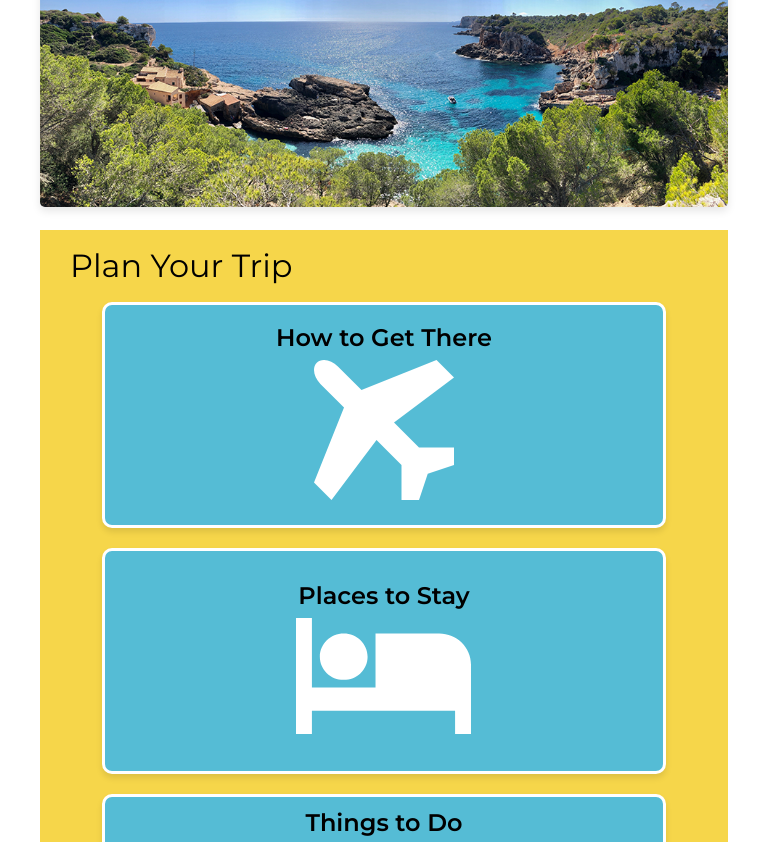
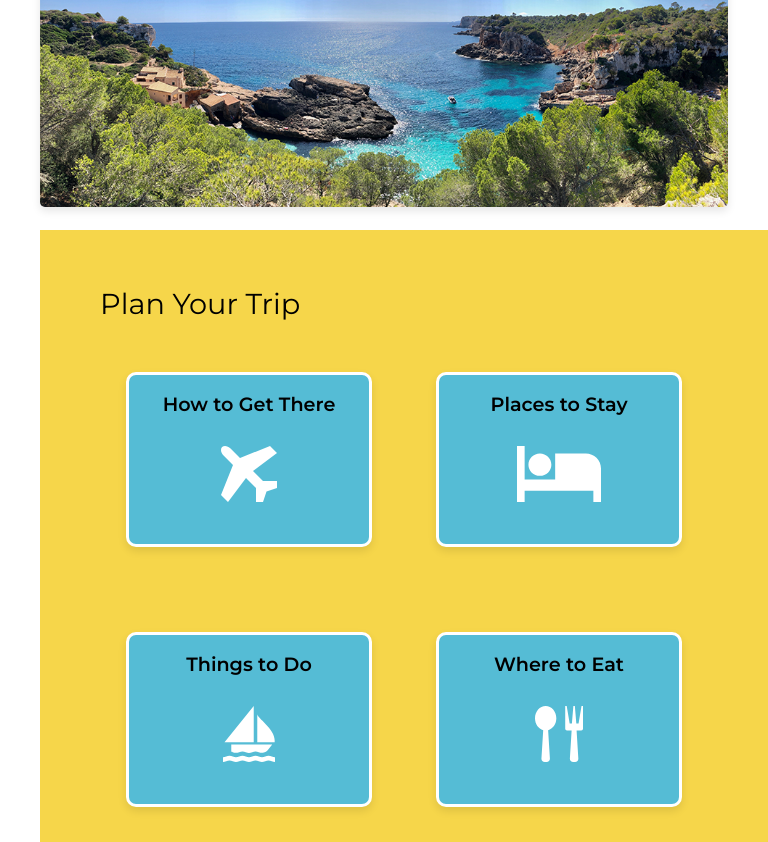
Before and after one commit to AlpOnCaffeine/wunderlust, a plain HTML site: page wunderlust-majorca.html in a window 768 px wide. Shown: the part 763-1605 px from the top of the page. Drawn offline with Linux system fonts and the light colour scheme; a web font is replaced by a local one.

Commit message:
Update styles2.css
plan looking good

```diff
--- a/styles2.css
+++ b/styles2.css
@@ -680,5 +680,68 @@ footer a:hover {
 #img-grid picture {
     grid-column: span 2; /* Make the bottom image span both columns */
 }
+/* Plan Your Trip Section */
+#plan {
+    background-color: #F6D64A; /* Yellow background */
+    text-align: left; /* Center-align text */
+    width: 100%;
+}
+
+#plan h3 {
+    font-size: 1.8rem;
+    margin: 20px;
+    padding-top: 20px;
+    padding-left: 20px;
+    color: #000; /* Black text */
 
 }
+
+/* Grid layout for the icons */
+#plan div {
+    display: grid;
+    grid-template-columns: repeat(2, 1fr); /* 2 columns */
+    gap: 20px; /* Space between grid items */
+    justify-items: center; /* Center grid items horizontally */
+    align-items: center; /* Center grid items vertically */
+    margin: 0 auto; /* Center the grid in the section */
+    max-width: 600px;
+    height: 500px;
+}
+
+/* Individual Sections for each grid item */
+#plan section {
+    background-color: #55BCD5; /* Blue background */
+    border: #fff solid 3px;
+    border-radius: 10px; /* Rounded corners */
+    padding: 20px; /* Space inside the sections */
+    box-shadow: 0 4px 8px rgba(0, 0, 0, 0.1); /* Subtle shadow */
+    transition: transform 0.3s ease, box-shadow 0.3s ease; /* Hover effects */
+    height: auto;
+    width: 200px; /* adjust the size of the icons background shown in light blue*/
+    display: grid; /* Enable grid layout within each section */
+    grid-template-rows: auto auto; /* Define rows for the img and h4 */
+    justify-items: center; /* Center items horizontally */
+    align-items: center; /* Center items vertically */
+    gap: 10px; /* Add spacing between img and h4 */
+}
+
+#plan section:hover {
+    transform: scale(1.05); /* Slight zoom on hover */
+    box-shadow: 0 6px 12px rgba(0, 0, 0, 0.2); /* Deeper shadow on hover */
+}
+
+/* Icons inside the sections */
+#plan section img {
+    height: 80px;
+    /*display: grid;*/
+
+}
+
+/* Section Titles */
+#plan section h4 {
+    font-size: 1.2rem;
+    font-weight: bold;
+    color: #000; /* Black text */
+    margin: 0; /* Remove default margin */
+}
+}
```
